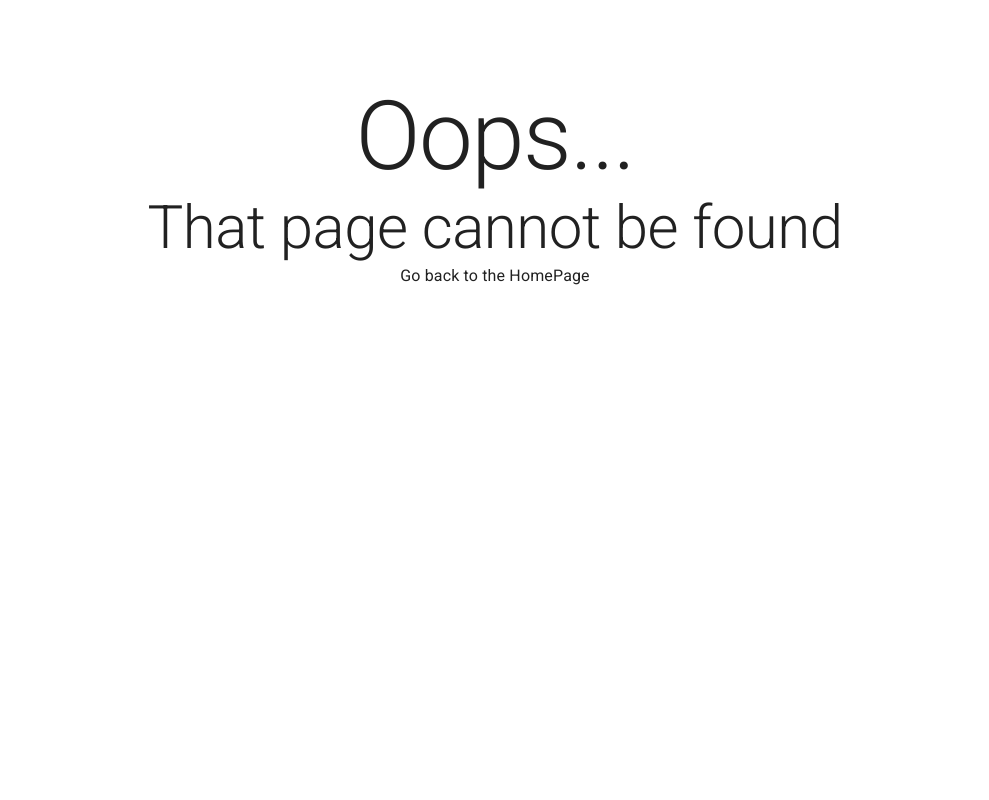
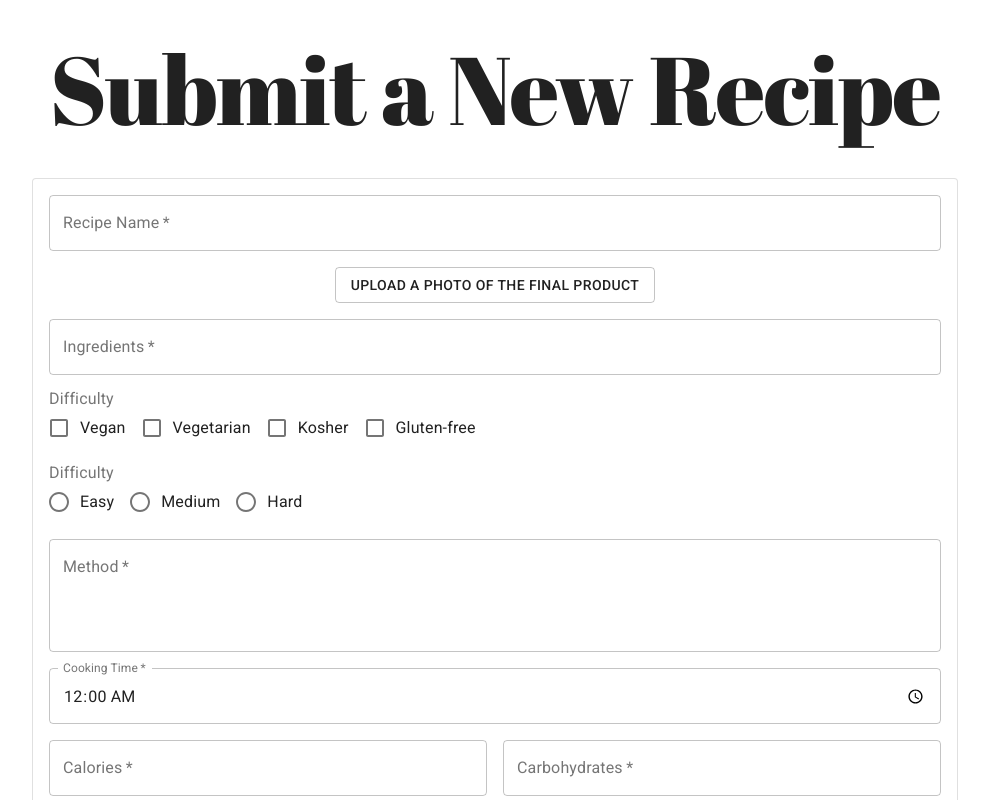
Before and after one commit to GuolinY/ImperialReallySMARTFoodAPP, a Next.js app: page /new-recipe in a window 1280 px wide. Before the commit this address had no page. Shown: the top 800 px of the page, without its empty margins (145-1134 px from the left). Built offline with nearby package versions, Linux system fonts and the light colour scheme.

Commit message:
[gy119] New recipe page implemented with broken POST request

```diff
--- a/package.json
+++ b/package.json
@@ -13,10 +13,13 @@
     "@material-ui/icons": "^4.11.2",
     "@material-ui/lab": "^4.0.0-alpha.58",
     "axios": "^0.21.1",
+    "final-form": "^4.20.2",
+    "final-form-material-ui": "^0.3.0",
     "identity-obj-proxy": "^3.0.0",
     "next": "10.2.3",
     "react": "17.0.2",
     "react-dom": "17.0.2",
+    "react-final-form": "^6.5.3",
     "react-masonry-css": "^1.0.16",
     "react-scripts": "^4.0.3",
     "swr": "^0.5.6",
--- a/pages/index.jsx
+++ b/pages/index.jsx
@@ -8,7 +8,7 @@ import {
   IconButton,
   Grid,
   Card,
-  CardHeader,
+  CardContent,
 } from "@material-ui/core";
 import Link from "next/link";
 import { DeleteOutlined } from "@material-ui/icons";
--- /dev/null
+++ b/pages/new-recipe.jsx
@@ -0,0 +1,273 @@
+import {
+  Paper,
+  TextField,
+  Typography,
+  Grid,
+  Button,
+  FormControl,
+  FormLabel,
+  FormGroup,
+  FormControlLabel,
+  Checkbox,
+  RadioGroup,
+  Radio,
+} from "@material-ui/core";
+import Layout from "../components/_Layout";
+import { useState } from "react";
+import axios from "axios";
+
+export default function NewRecipe() {
+  function hMToS(hm) {
+    const a = hm.split(":");
+    return +a[0] * 3600 + +a[1] * 60;
+  }
+
+  const handleSubmit = (e) => {
+    e.preventDefault();
+    console.log(JSON.stringify(data));
+    axios
+      .post("http://smart-food-app-backend.herokuapp.com/recipes/submit", data)
+      .then((result) => console.log(result));
+  };
+
+  const handleDifficultyChange = (e) => {
+    setDifficulty(e.target.value);
+  };
+
+  const [checked, setChecked] = useState({
+    checkedVegan: false,
+    checkedVegetarian: false,
+    checkedKosher: false,
+    checkedGluten: false,
+    checkedHalal: false,
+  });
+
+  const [recipeName, setRecipeName] = useState("");
+  const [ingredientList, setIngredientList] = useState("");
+  const [method, setMethod] = useState("");
+  const [time, setTime] = useState("00:00");
+  const [calories, setCalories] = useState(0);
+  const [carbs, setCarbs] = useState(0);
+  const [protein, setProtein] = useState(0);
+  const [fats, setFats] = useState(0);
+  const [difficulty, setDifficulty] = useState(0);
+
+  const data = {
+    recipeName: recipeName,
+    image_link:
+      "https://upload.wikimedia.org/wikipedia/commons/6/6d/Good_Food_Display_-_NCI_Visuals_Online.jpg",
+    ingredients: ingredientList.split(","),
+    method: method,
+    time: hMToS(time),
+    difficulty: difficulty == "easy" ? 1 : difficulty == "medium" ? 2 : 3,
+    nutrition: {
+      calories: calories,
+      carbohydrates: carbs,
+      proteins: protein,
+      fats: fats,
+    },
+  };
+
+  const handleCheckbox = (event) => {
+    setChecked({ ...checked, [event.target.name]: event.target.checked });
+  };
+
+  return (
+    <Layout title="New Recipe">
+      <Typography
+        variant="h1"
+        style={{ fontFamily: "Abril Fatface" }}
+        gutterBottom
+      >
+        Submit a New Recipe
+      </Typography>
+
+      <form autoComplete="off" onSubmit={handleSubmit}>
+        <Paper variant="outlined" elevation={3} style={{ padding: 16 }}>
+          <Grid
+            container
+            spacing={2}
+            direction="column"
+            justify="center"
+            alignItems="stretch"
+          >
+            <Grid item xs={12}>
+              <TextField
+                variant="outlined"
+                label="Recipe Name"
+                onChange={(e) => setRecipeName(e.target.value)}
+                fullWidth
+                required
+              />
+            </Grid>
+            <Grid item>
+              <Button variant="outlined" component="label">
+                Upload a photo of the final product
+                <input type="file" accept="image/png, image/jpeg" hidden />
+              </Button>
+            </Grid>
+            <Grid item xs={12}>
+              <TextField
+                label="Ingredients"
+                placeholder="Enter ingredients, separated by commas"
+                variant="outlined"
+                multiline
+                onChange={(e) => setIngredientList(e.target.value)}
+                fullWidth
+                required
+              />
+            </Grid>
+            <Grid item xs={12} style={{ textAlign: "left" }}>
+              <FormLabel component="legend">Difficulty</FormLabel>
+              <FormGroup row>
+                <FormControlLabel
+                  control={
+                    <Checkbox
+                      checked={checked.checkedVegan}
+                      onChange={handleCheckbox}
+                      name="checkedVegan"
+                    />
+                  }
+                  label="Vegan"
+                />
+                <FormControlLabel
+                  control={
+                    <Checkbox
+                      checked={checked.checkedVegetarian}
+                      onChange={handleCheckbox}
+                      name="checkedVegetarian"
+                    />
+                  }
+                  label="Vegetarian"
+                />
+                <FormControlLabel
+                  control={
+                    <Checkbox
+                      checked={checked.checkedKosher}
+                      onChange={handleCheckbox}
+                      name="checkedKosher"
+                    />
+                  }
+                  label="Kosher"
+                />
+                <FormControlLabel
+                  control={
+                    <Checkbox
+                      checked={checked.checkedGluten}
+                      onChange={handleCheckbox}
+                      name="checkedGluten"
+                    />
+                  }
+                  label="Gluten-free"
+                />
+              </FormGroup>
+            </Grid>
+            <Grid item style={{ textAlign: "left" }}>
+              <FormControl component="fieldset">
+                <FormLabel component="legend">Difficulty</FormLabel>
+                <RadioGroup
+                  value={difficulty}
+                  onChange={handleDifficultyChange}
+                  row
+                >
+                  <FormControlLabel
+                    value="easy"
+                    control={<Radio />}
+                    label="Easy"
+                  />
+                  <FormControlLabel
+                    value="medium"
+                    control={<Radio />}
+                    label="Medium"
+                  />
+                  <FormControlLabel
+                    value="hard"
+                    control={<Radio />}
+                    label="Hard"
+                  />
+                </RadioGroup>
+              </FormControl>
+            </Grid>
+            <Grid item xs={12}>
+              <TextField
+                label="Method"
+                placeholder="Separate each step with a new line"
+                variant="outlined"
+                multiline
+                rows={4}
+                onChange={(e) => setMethod(e.target.value)}
+                fullWidth
+                required
+              />
+            </Grid>
+
+            <Grid item>
+              <TextField
+                id="time"
+                label="Cooking Time"
+                type="time"
+                variant="outlined"
+                defaultValue="00:00"
+                InputLabelProps={{
+                  shrink: true,
+                }}
+                onChange={(e) => setTime(e.target.value)}
+                fullWidth
+                required
+              />
+            </Grid>
+
+            <Grid item container spacing={2}>
+              <Grid item xs={6}>
+                <TextField
+                  label="Calories"
+                  variant="outlined"
+                  fullWidth
+                  onChange={(e) => setCalories(e.target.value)}
+                  type="number"
+                  required
+                />
+              </Grid>
+              <Grid item xs={6}>
+                <TextField
+                  label="Carbohydrates"
+                  variant="outlined"
+                  fullWidth
+                  onChange={(e) => setCarbs(e.target.value)}
+                  type="number"
+                  required
+                />
+              </Grid>
+              <Grid item xs={6}>
+                <TextField
+                  label="Protein (g)"
+                  variant="outlined"
+                  fullWidth
+                  onChange={(e) => setProtein(e.target.value)}
+                  type="number"
+                  required
+                />
+              </Grid>
+              <Grid item xs={6}>
+                <TextField
+                  label="Fats"
+                  variant="outlined"
+                  fullWidth
+                  onChange={(e) => setFats(e.target.value)}
+                  type="number"
+                  required
+                />
+              </Grid>
+            </Grid>
+
+            <Grid item>
+              <Button variant="contained" color="primary" type="submit">
+                Submit
+              </Button>
+            </Grid>
+          </Grid>
+        </Paper>
+      </form>
+    </Layout>
+  );
+}
--- a/styles/Home.module.css
+++ b/styles/Home.module.css
@@ -20,7 +20,7 @@
 
 
 .main {
-  padding: 5rem 0;
+  padding: 2rem 0;
   flex: 1;
   display: flex;
   flex-direction: column;
```
Also changed, not shown: 1 other file (tests, documents, lock files or other folders).
